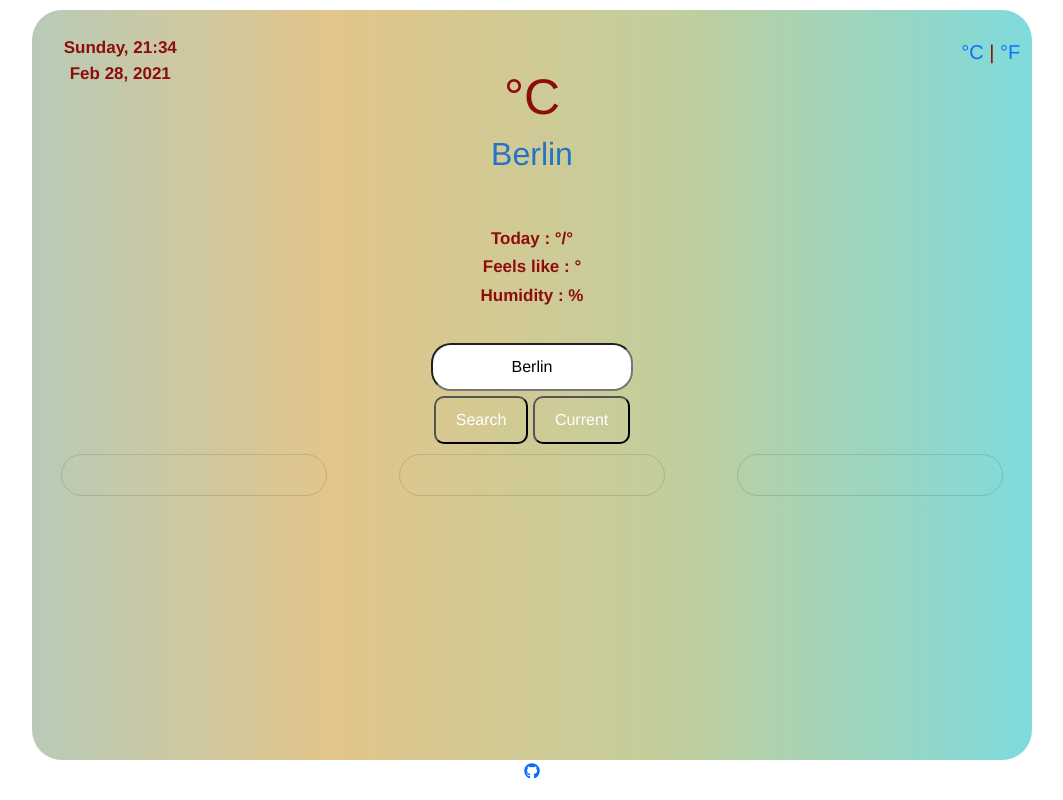
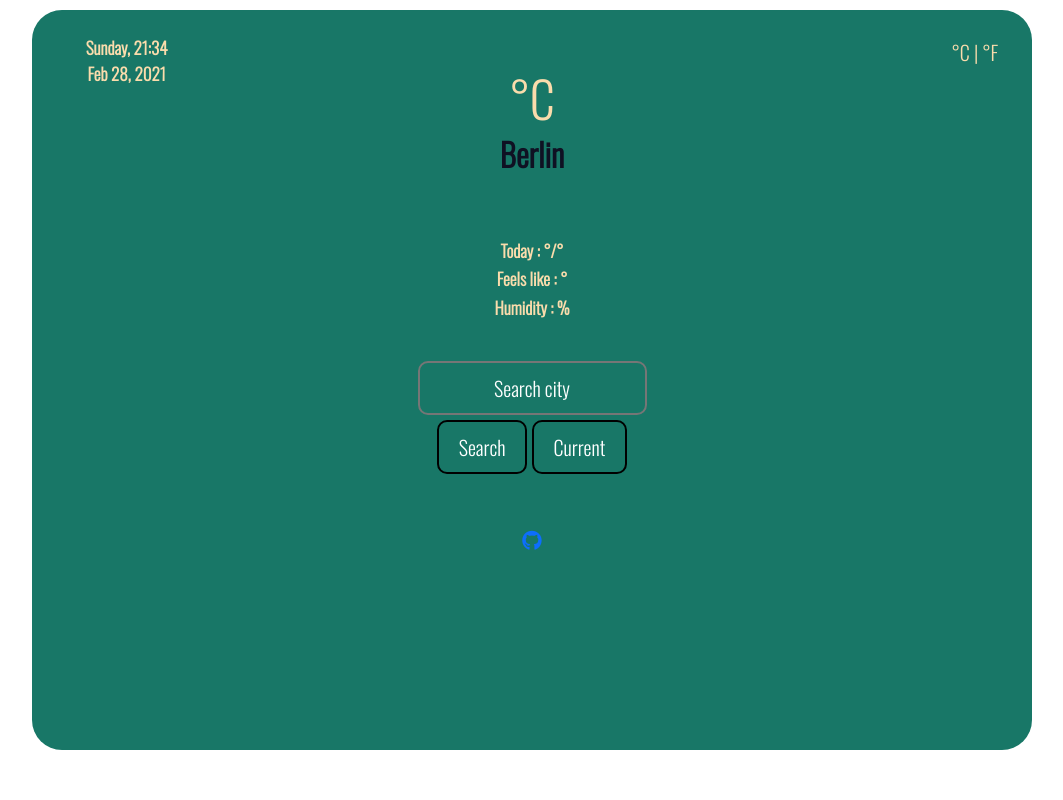
Before and after one commit to AnushaAnantha/SheCodes-weather-app, a plain HTML site: page index.html in a window 1280 px wide. Shown: the whole page, without its empty margins (108-1171 px from the left). Drawn offline with nearby package versions, Linux system fonts and the light colour scheme; no server answers.

Commit message:
updated page styling

```diff
--- a/index.html
+++ b/index.html
@@ -12,6 +12,10 @@
     <link rel="preconnect" href="https://fonts.gstatic.com" />
     <link
       href="https://fonts.googleapis.com/css2?family=Open+Sans:wght@300&display=swap"
+      rel="stylesheet"
+    />
+    <link
+      href="https://fonts.googleapis.com/css2?family=Oswald:wght@300&display=swap"
       rel="stylesheet"
     />
     <link rel="stylesheet" href="src/style.css" />
@@ -37,6 +41,7 @@
       <h1>°C</h1>
 
       <h2>Enter city</h2>
+
       <img src="" id="main_weather_icon" />
 
       <br />
@@ -62,6 +67,7 @@
           id="current-location"
         />
       </form>
+
       <div class="row" id="forecast_cards">
         <div class="col-4">
           <div class="container">
@@ -91,16 +97,15 @@
           </div>
         </div>
       </div>
+
+      <a
+        href="https://github.com/AnushaAnantha/SheCodes-weather-app"
+        rel="link to github"
+        target="_blank"
+      >
+        <i class="fab fa-github big-icon"></i>
+      </a>
     </div>
   </body>
-  <footer>
-    <a
-      href="https://github.com/AnushaAnantha/SheCodes-weather-app"
-      rel="link to github"
-      target="_blank"
-    >
-      <i class="fab fa-github big-icon"></i>
-    </a>
-  </footer>
   <script src="src/index.js"></script>
 </html>
--- a/src/index.js
+++ b/src/index.js
@@ -46,6 +46,7 @@ dateAndTime.innerHTML = formattedDate;
 let searchTextInput = document.querySelector("#search-text-input");
 searchTextInput.value = "Berlin";
 getTemperature();
+searchTextInput.value = "";
 
 
 let form = document.querySelector("#search-form");
@@ -94,7 +95,6 @@ function getTemperature(){
   axios.get(forecastApiUrl).then(showForecastTemperature);
 }
 function showTemperature(response) {
-  console.log(response);
   temperatureCelsius = Math.round(response.data.main.temp);
   let tempMax = Math.round(response.data.main.temp_max);
   let tempMin = Math.round(response.data.main.temp_min);
--- a/src/style.css
+++ b/src/style.css
@@ -1,26 +1,18 @@
 body {
   padding: 10px;
   text-align: center;
-  font-family: Helvetica, Arial, sans-serif, Symbol;
 }
 
 #bodyContainer {
   padding: 5px;
   width: 1000px;
-  height: 750px;
+  height: 740px;
   border-radius: 30px;
   text-align: center;
-  font-family: Helvetica, Arial, sans-serif, Symbol;
-  color: rgb(141, 13, 13);
-  background-image: linear-gradient(
-    to right,
-    #e4afcb 0%,
-    #b8cbb8 0%,
-    #b8cbb8 0%,
-    #e2c58b 30%,
-    #c2ce9c 64%,
-    #7edbdc 100%
-  );
+  font-family: "Oswald";
+  font-size: 20px;
+  color: #fadcac;
+  background-color: #187767;
 }
 
 h1 {
@@ -36,10 +28,12 @@ h1 {
 
 .anchor-none {
   text-decoration: none;
+  color: #fadcac;
 }
 
 h2 {
-  color: #2274c7;
+  color: #0f1123;
+  font-weight: bolder;
 }
 
 h6 {
@@ -57,9 +51,12 @@ h6 {
 }
 .searchBoxStyle {
   text-align: center;
-  border-radius: 20px;
+  border-radius: 10px;
   margin: 5px;
   padding: 10px;
+  border-style: solid;
+  background-color: transparent;
+  color: #fff;
 }
 
 .searchButtonStyle {
@@ -68,6 +65,8 @@ h6 {
   background-color: transparent;
   color: #fff;
   padding: 10px 20px;
+  text-decoration: none;
+  border-style: solid;
 }
 
 .currentButtonStyle {
@@ -76,14 +75,33 @@ h6 {
   background-color: transparent;
   color: #fff;
   padding: 10px 20px;
+  border-style: solid;
 }
 .row {
   padding-top: 10px;
 }
 .card {
-  border-radius: 35px 35px;
   background-color: transparent;
+  border: none;
 }
 .card-title {
-  color: #fff;
+  color: #fadcac;
 }
+
+.gitHub {
+  font-size: large;
+}
+
+::-webkit-input-placeholder {
+  /* Edge */
+  color: white;
+}
+
+:-ms-input-placeholder {
+  /* Internet Explorer 10-11 */
+  color: white;
+}
+
+::placeholder {
+  color: white;
+}
```
